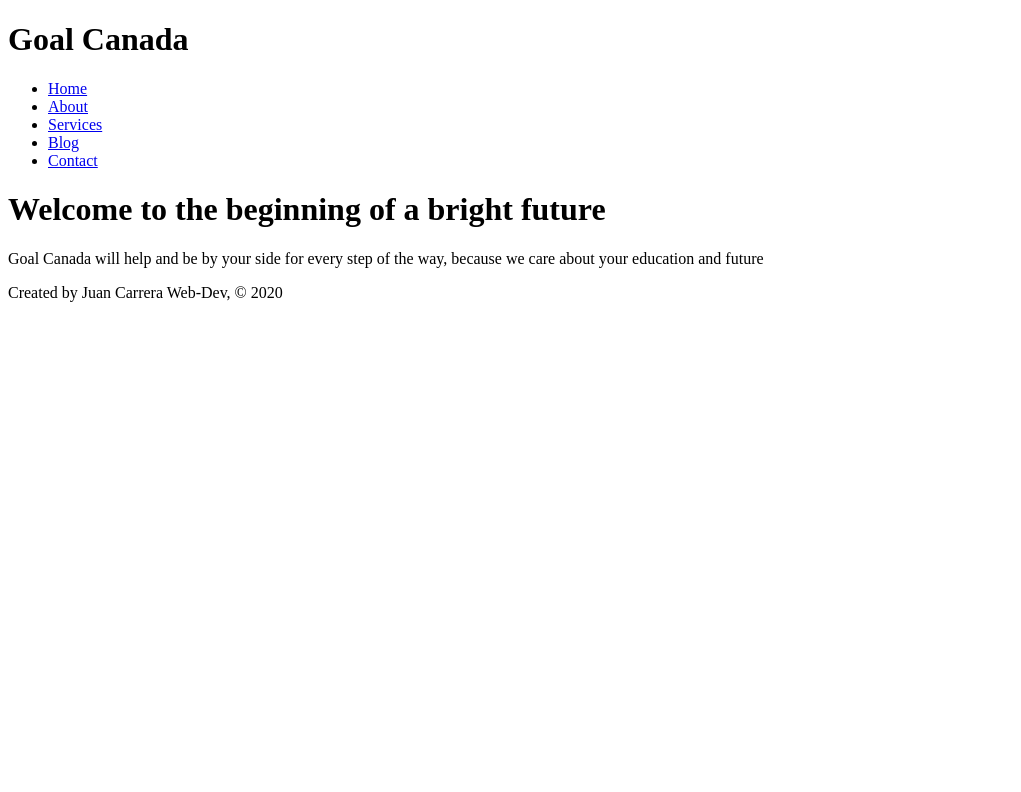
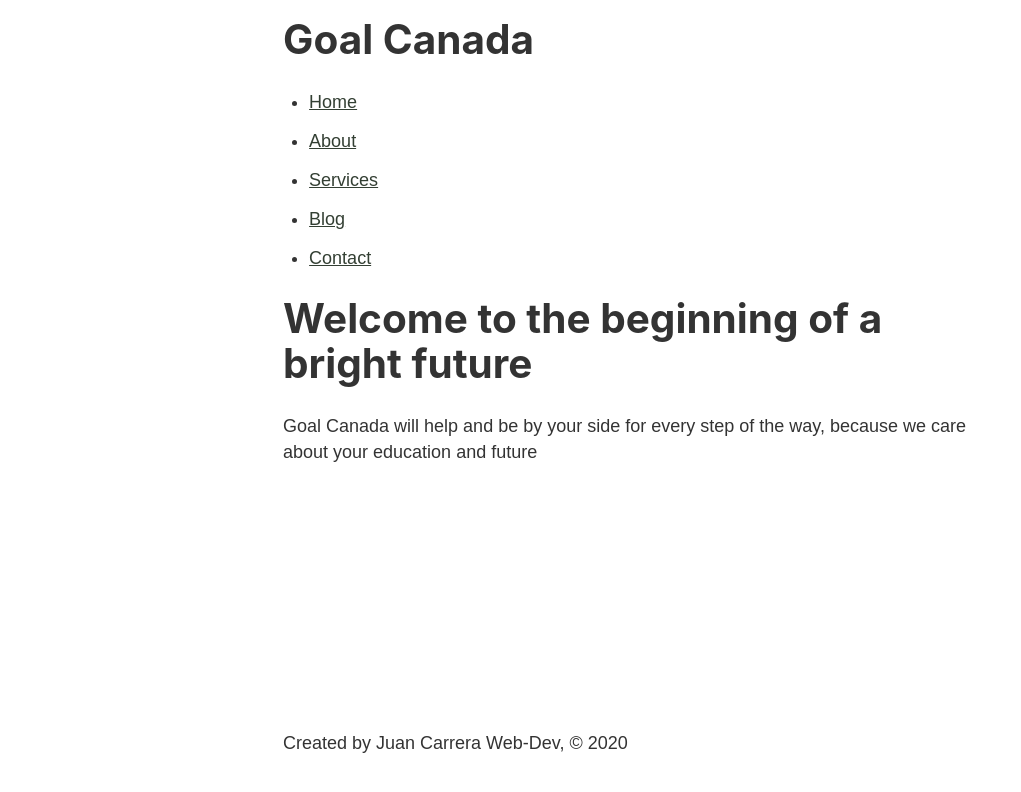
Before and after one commit to jcarrera94/gatsby-goal-canada, a Gatsby site: page / in a window 1280 px wide. Shown: the whole page, without its empty margins (0-1021 px from the left). Built offline with nearby package versions, Linux system fonts and the light colour scheme; Gatsby itself is replaced by a stand-in of ours.

Commit message:
add styles to header and footer

```diff
--- a/src/components/header.js
+++ b/src/components/header.js
@@ -1,16 +1,18 @@
 import React from 'react'
 import { Link } from 'gatsby'
+
+import headerStyles from './header.module.scss'
 
 const Header = () => {
   return (
     <header>
       <h1>Goal Canada</h1>
       <ul>
-        <li><Link to="/">Home</Link></li>
-        <li><Link to="/about">About</Link></li>
-        <li><Link to="/services">Services</Link></li>
-        <li><Link to="/blog">Blog</Link></li>
-        <li><Link to="/contact">Contact</Link></li>
+        <li><Link className={headerStyles.link} to="/">Home</Link></li>
+        <li><Link className={headerStyles.link} to="/about">About</Link></li>
+        <li><Link className={headerStyles.link} to="/services">Services</Link></li>
+        <li><Link className={headerStyles.link} to="/blog">Blog</Link></li>
+        <li><Link className={headerStyles.link} to="/contact">Contact</Link></li>
       </ul>
     </header>
   )
--- /dev/null
+++ b/src/components/header.module.scss
@@ -0,0 +1,3 @@
+.link {
+  color: #333f33
+}
--- a/src/components/layout.js
+++ b/src/components/layout.js
@@ -2,12 +2,17 @@ import React from 'react'
 import Header from './header'
 import Footer from './footer'
 
+import layoutStyles from './layout.module.scss'
+import '../styles/index.scss'
+
 const Layout = (props) => {
   return (
-    <div>
-      <Header/>
-      {props.children}
-      <Footer/>
+    <div className={layoutStyles.container}>
+      <div className={layoutStyles.content}>
+        <Header />
+        {props.children}
+      </div>
+      <Footer />
     </div>
   )
 }
--- /dev/null
+++ b/src/components/layout.module.scss
@@ -0,0 +1,13 @@
+.container {
+  margin: 0 auto;
+  max-width: 750px;
+  padding: 1rem;
+
+  display: flex;
+  flex-direction: column;
+  min-height: 100vh;
+}
+
+.content {
+  flex-grow: 1;
+}
```
